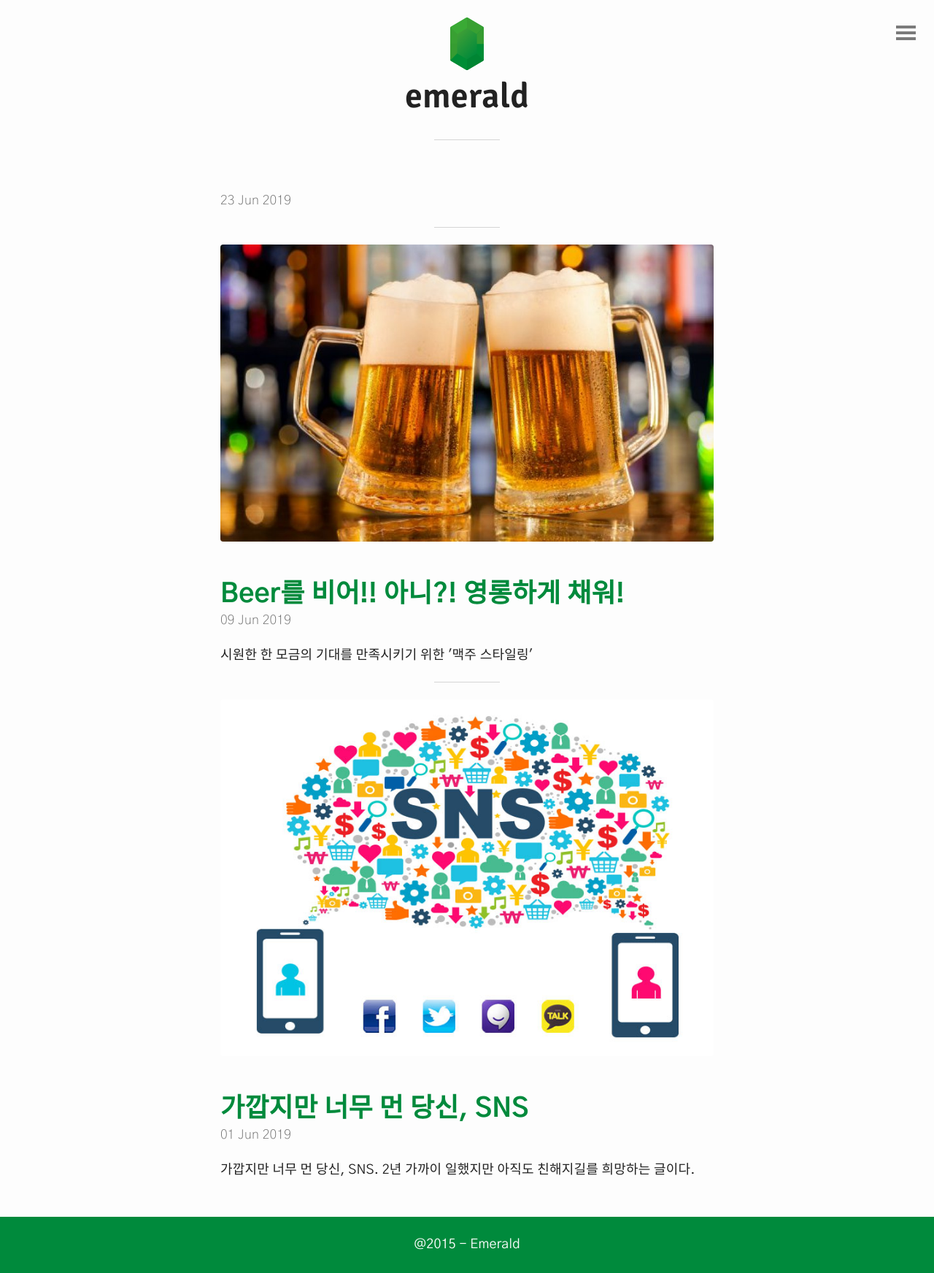
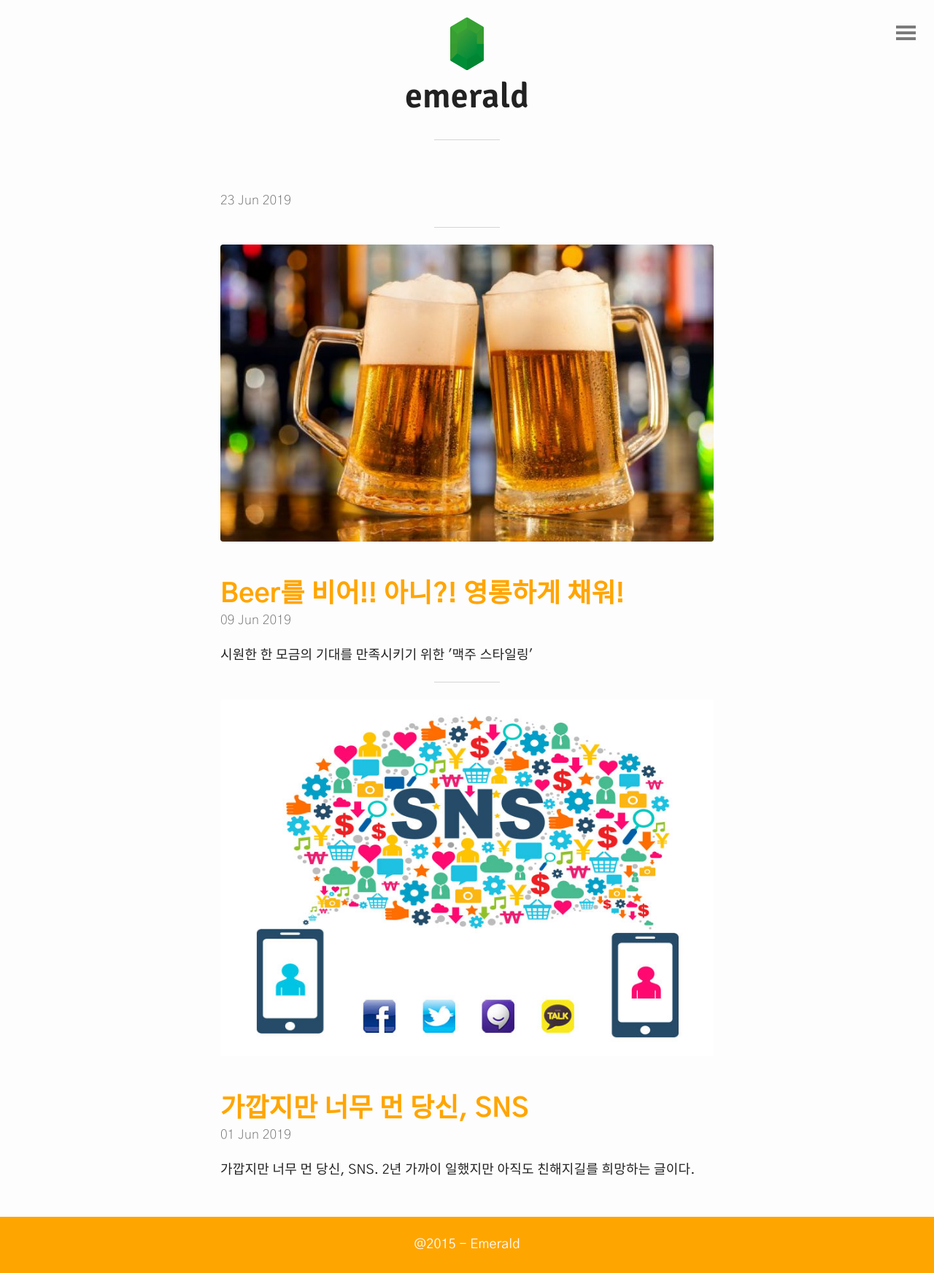
Before and after one commit to HONEYUMMY/honeyummy, a Jekyll site: the page built from index.html, in a window 1280 px wide. Shown: the whole page at 73% size. Built offline with Jekyll 4.4.1, drawn with Linux system fonts in a browser that asks for light colours; the list of posts is cut into pages by our own code.

Commit message:
Update base.scss

```diff
--- a/_sass/base.scss
+++ b/_sass/base.scss
@@ -18,7 +18,7 @@ html, body, h1, h2, h3, h4, h5, h6, p, ul, ol, li, img {
 
 /*- Base color -*/
 
-$main-color: #008A3C;
+$main-color: orange;
 $background-color: #FDFDFD;
 $text-color: #222222;
 
```
